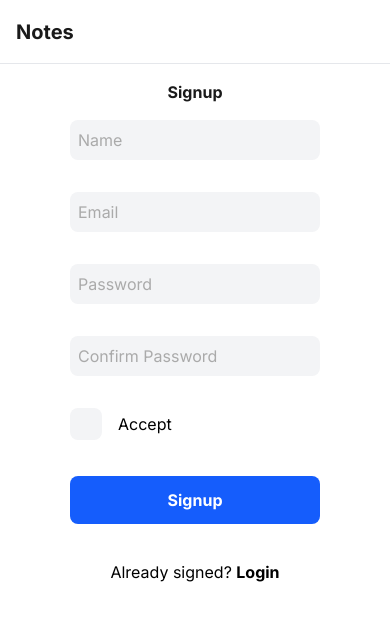
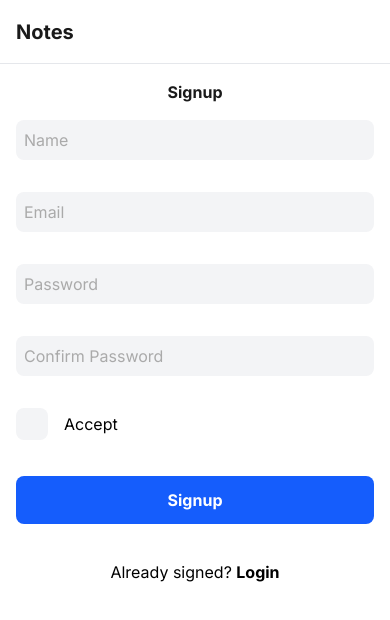
Before and after one commit to lc-2025/freenotes, a Next.js app: page / in a window 390 px wide. Shown: the top 620 px of the page. Built offline with nearby package versions, Linux system fonts and the light colour scheme.

Commit message:
chore: Authentication form responsive update

```diff
--- a/src/components/FormAuthentication.tsx
+++ b/src/components/FormAuthentication.tsx
@@ -83,7 +83,7 @@ const FormAuthentication = (): React.ReactNode => {
   return (
     <FormProvider {...methods}>
       <form
-        className="authentication-form mx-1 mt-4 flex flex-col gap-1 md:mx-2 md:mt-8"
+        className="authentication-form mt-4 flex w-full flex-col gap-1 px-4 md:mx-2 md:mt-8 sm:w-auto"
         onSubmit={handleSubmit(onSubmit)}
       >
         <fieldset className="authentication-form__fieldset">
```
